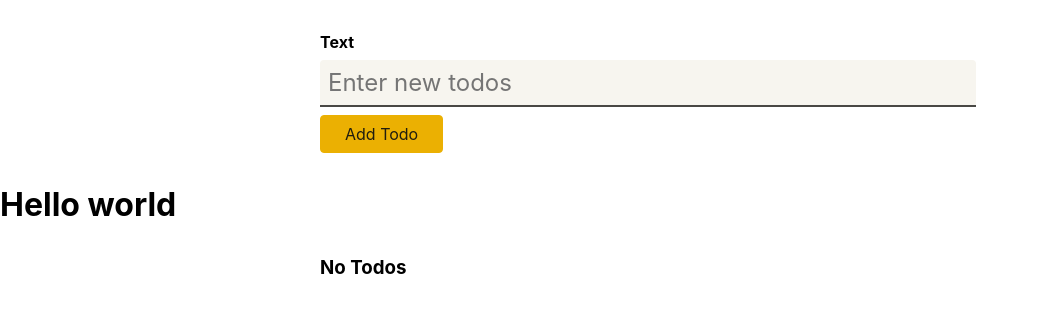
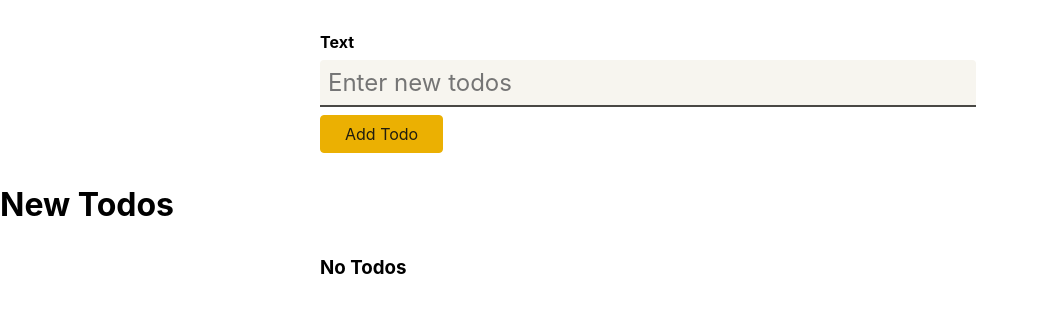
Before and after one commit to kumar-praveen-ceq/react-app-demo, a React (Create React App) app: page / in a window 1280 px wide. Shown: the top 312 px of the page, without its empty margins (0-1037 px from the left). Built offline with nearby package versions, Linux system fonts and the light colour scheme.

Commit message:
Add a element in App.tsx

```diff
--- a/src/App.tsx
+++ b/src/App.tsx
@@ -7,7 +7,7 @@ function App() {
   return (
     <TodoContextProvider>
       <NewTodo />
-      <h1>Hello world</h1>
+      <h1>New Todos</h1>
       <Todos />
     </TodoContextProvider>
   );
```
